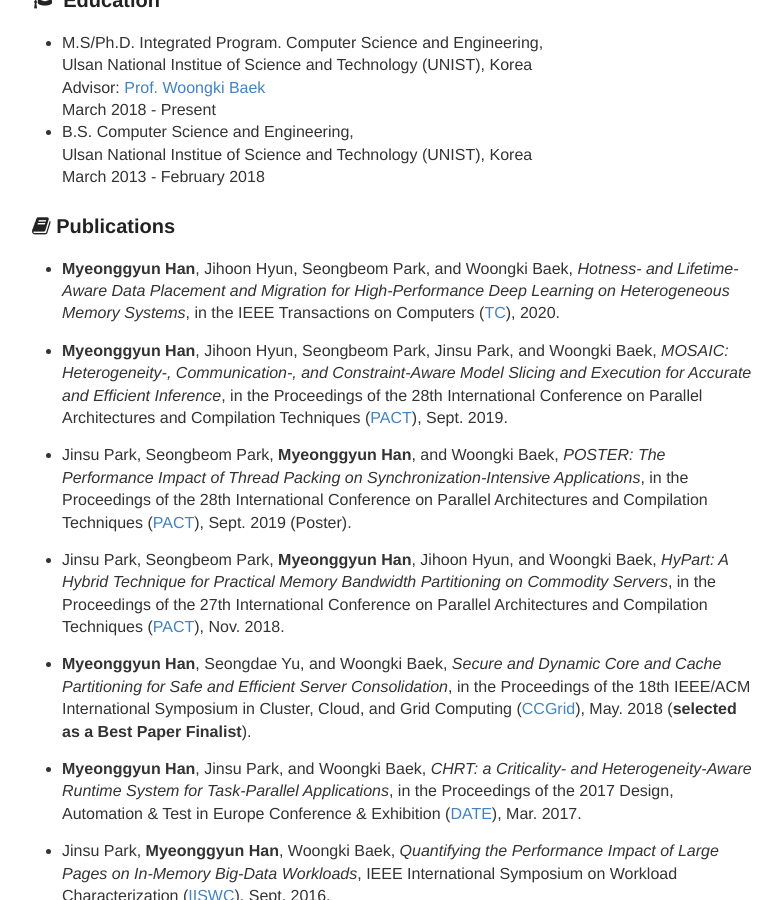
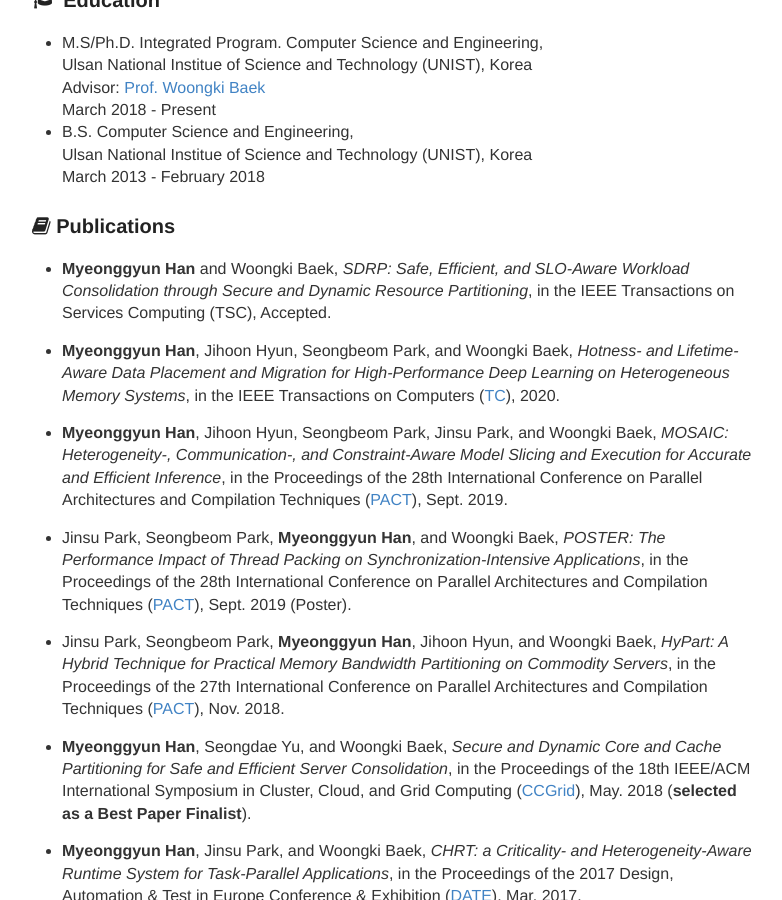
Before and after one commit to myeonggyunhan/myeonggyunhan.github.io, a Jekyll site: the page built from _posts/2020-9-5-Profile.md, in a window 1280 px wide and 900 px high, scrolled down 552 px. Shown: the whole window, without its empty margins (248-1030 px from the left). Built offline with Jekyll 4.4.1, drawn with Linux system fonts in a browser that asks for light colours; nearby versions of some CDN libraries.

Commit message:
Add new publication (SDRP, TSC 2020)

```diff
--- a/_posts/2020-2-18-Profile.md
+++ b/_posts/2020-9-5-Profile.md
@@ -25,6 +25,8 @@ Ulsan, South Korea.
     March 2013 - February 2018
 
 ### <i class="fa fa-book"></i> Publications
+
+  - **Myeonggyun Han** and Woongki Baek, *SDRP: Safe, Efficient, and SLO-Aware Workload Consolidation through Secure and Dynamic Resource Partitioning*, in the IEEE Transactions on Services Computing (TSC), Accepted.
 
   - **Myeonggyun Han**, Jihoon Hyun, Seongbeom Park, and Woongki Baek, *Hotness- and Lifetime-Aware Data Placement and Migration for High-Performance Deep Learning on Heterogeneous Memory Systems*, in the IEEE Transactions on Computers ([TC](https://www.computer.org/csdl/journal/tc)), 2020.
 
```
Also changed, not shown: README.md, 4 other files.
